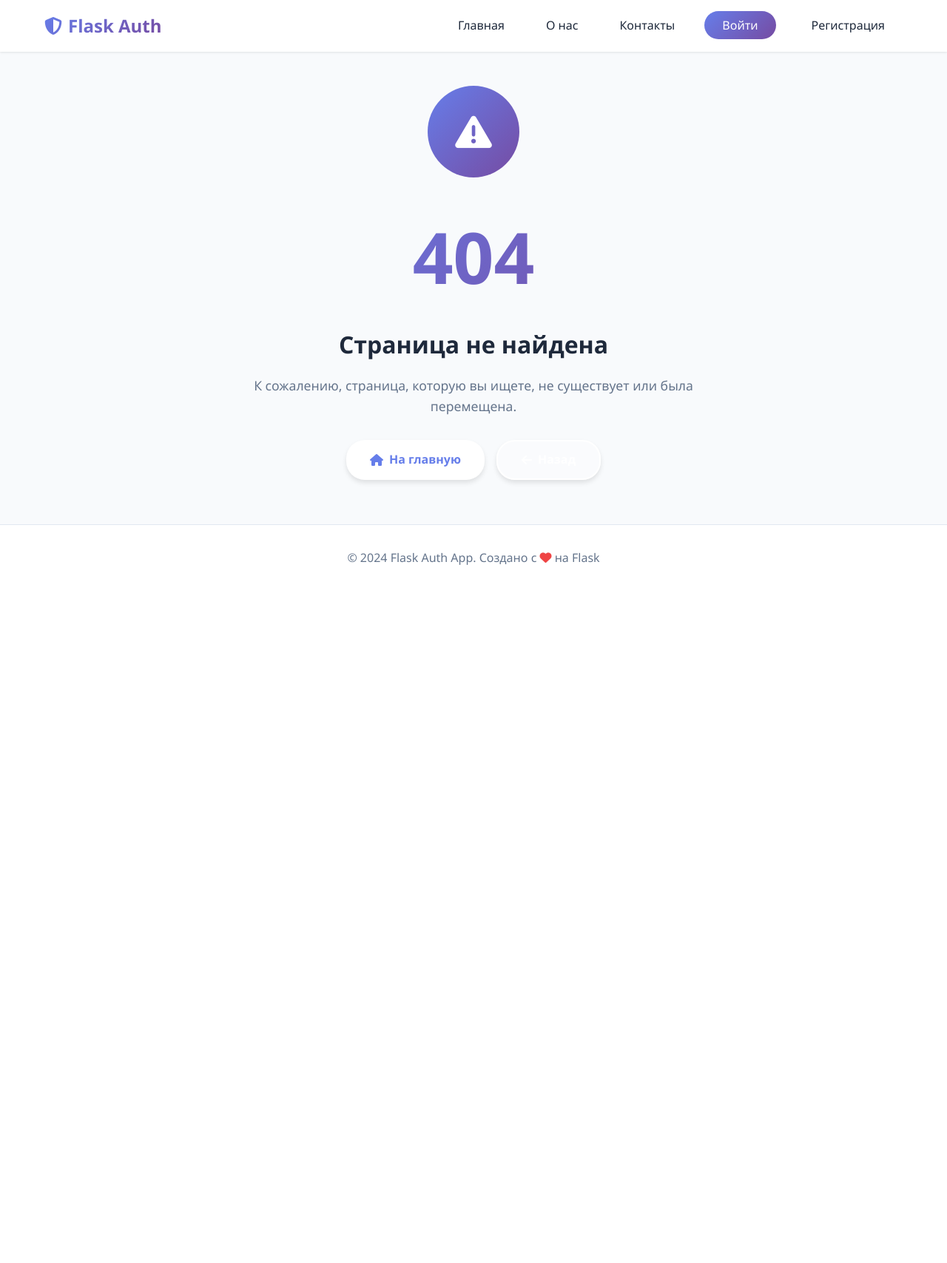
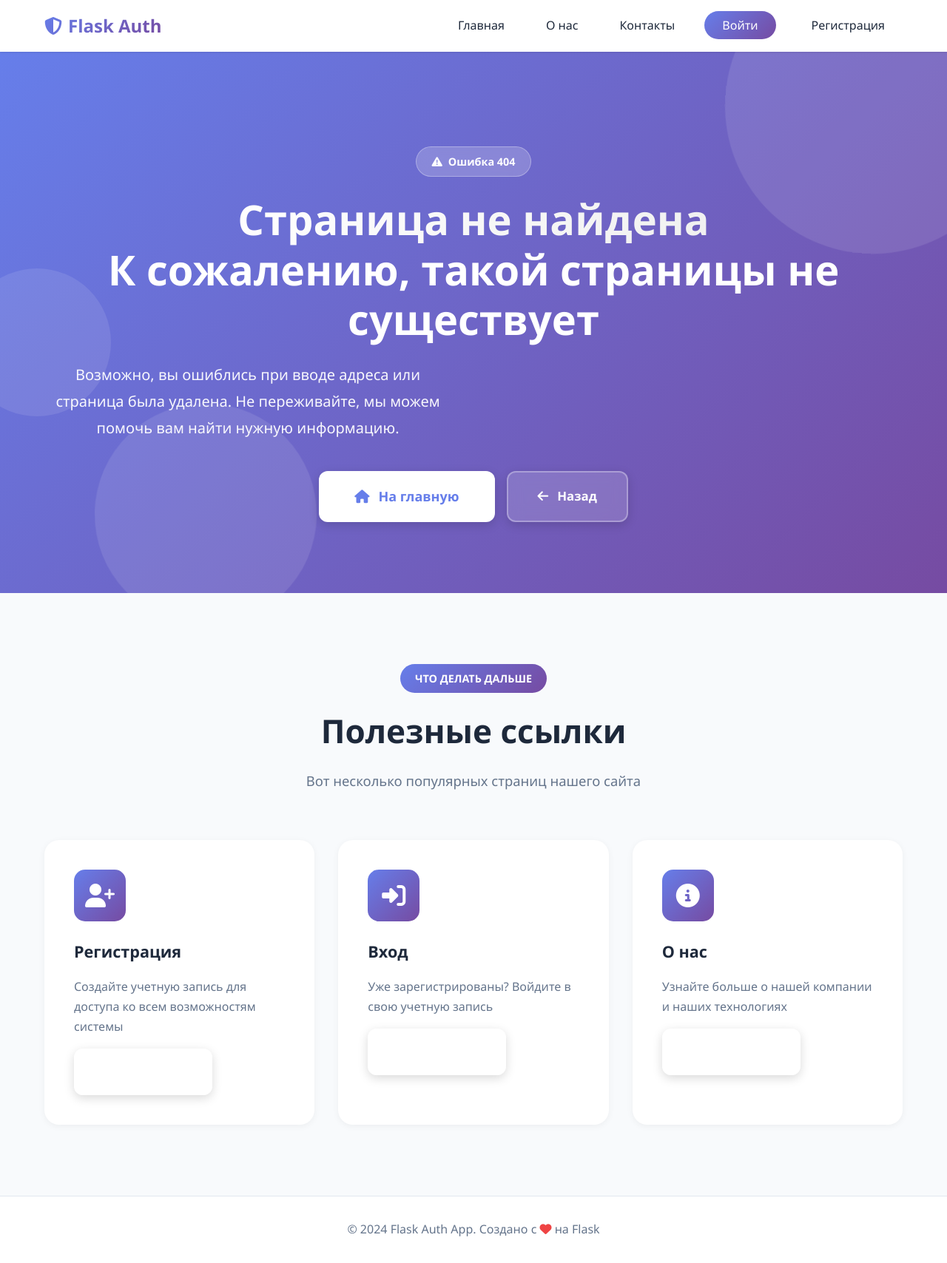
Before and after one commit to QuadDarv1ne/flask_auth_app_new, a Flask app: template templates/errors/404.html in a window 1280 px wide. Shown: the whole page at 74% size. Before the commit the page ends 764 px from the top, so only its background shows below. Run offline with Flask 3, Linux system fonts and the light colour scheme; the template is opened without the code that fills it, so the values that code supplies are empty.

Commit message:
deleted:    static/css/style.css 	modified:   templates/errors/404.html

```diff
--- a/templates/errors/404.html
+++ b/templates/errors/404.html
@@ -3,23 +3,95 @@
 {% block title %}404 - Страница не найдена{% endblock %}
 
 {% block content %}
-<div class="error-page">
+<div class="hero-modern">
+    <div class="hero-background">
+        <div class="hero-shapes">
+            <div class="shape shape-1"></div>
+            <div class="shape shape-2"></div>
+            <div class="shape shape-3"></div>
+        </div>
+    </div>
+
     <div class="container">
-        <div class="error-content">
-            <div class="error-icon">
-                <i class="fas fa-exclamation-triangle"></i>
+        <div class="hero-content-modern" style="grid-template-columns: 1fr; text-align: center;">
+            <div class="hero-text">
+                <div class="hero-badge">
+                    <i class="fas fa-exclamation-triangle"></i>
+                    Ошибка 404
+                </div>
+
+                <h1 class="hero-title-modern">
+                    <span class="gradient-text">Страница не найдена</span><br>
+                    К сожалению, такой страницы не существует
+                </h1>
+
+                <p class="hero-description">
+                    Возможно, вы ошиблись при вводе адреса или страница была удалена.
+                    Не переживайте, мы можем помочь вам найти нужную информацию.
+                </p>
+
+                <div style="display: flex; gap: 1rem; margin-top: 2rem; justify-content: center;">
+                    <a href="{{ url_for('main.index') }}" class="btn-modern btn-white-modern btn-large">
+                        <i class="fas fa-home"></i>
+                        На главную
+                    </a>
+                    <a href="javascript:history.back()" class="btn-modern btn-secondary-modern">
+                        <i class="fas fa-arrow-left"></i>
+                        Назад
+                    </a>
+                </div>
             </div>
-            <h1 class="error-code">404</h1>
-            <h2 class="error-title">Страница не найдена</h2>
-            <p class="error-description">
-                К сожалению, страница, которую вы ищете, не существует или была перемещена.
+        </div>
+    </div>
+</div>
+
+<div class="features-modern">
+    <div class="container">
+        <div class="section-header">
+            <div class="section-badge">ЧТО ДЕЛАТЬ ДАЛЬШЕ</div>
+            <h2 class="section-title-modern">Полезные ссылки</h2>
+            <p class="section-description">
+                Вот несколько популярных страниц нашего сайта
             </p>
-            <div class="error-actions">
-                <a href="{{ url_for('main.index') }}" class="btn btn-primary">
-                    <i class="fas fa-home"></i> На главную
+        </div>
+
+        <div class="features-grid-modern">
+            <div class="feature-card-modern">
+                <div class="feature-icon-modern">
+                    <i class="fas fa-user-plus"></i>
+                </div>
+                <h3 class="feature-title-modern">Регистрация</h3>
+                <p class="feature-description-modern">
+                    Создайте учетную запись для доступа ко всем возможностям системы
+                </p>
+                <a href="{{ url_for('auth.register') }}" class="btn-modern btn-secondary-modern" style="margin-top: 1rem;">
+                    <i class="fas fa-arrow-right"></i> Перейти
                 </a>
-                <a href="javascript:history.back()" class="btn btn-secondary">
-                    <i class="fas fa-arrow-left"></i> Назад
+            </div>
+
+            <div class="feature-card-modern">
+                <div class="feature-icon-modern">
+                    <i class="fas fa-sign-in-alt"></i>
+                </div>
+                <h3 class="feature-title-modern">Вход</h3>
+                <p class="feature-description-modern">
+                    Уже зарегистрированы? Войдите в свою учетную запись
+                </p>
+                <a href="{{ url_for('auth.login') }}" class="btn-modern btn-secondary-modern" style="margin-top: 1rem;">
+                    <i class="fas fa-arrow-right"></i> Перейти
+                </a>
+            </div>
+
+            <div class="feature-card-modern">
+                <div class="feature-icon-modern">
+                    <i class="fas fa-info-circle"></i>
+                </div>
+                <h3 class="feature-title-modern">О нас</h3>
+                <p class="feature-description-modern">
+                    Узнайте больше о нашей компании и наших технологиях
+                </p>
+                <a href="{{ url_for('main.about') }}" class="btn-modern btn-secondary-modern" style="margin-top: 1rem;">
+                    <i class="fas fa-arrow-right"></i> Перейти
                 </a>
             </div>
         </div>
```
Also changed, not shown: static/css/style.css (deleted).
